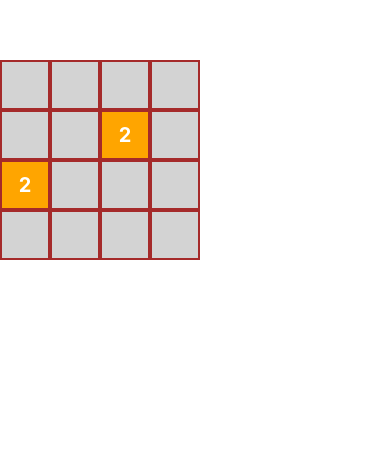
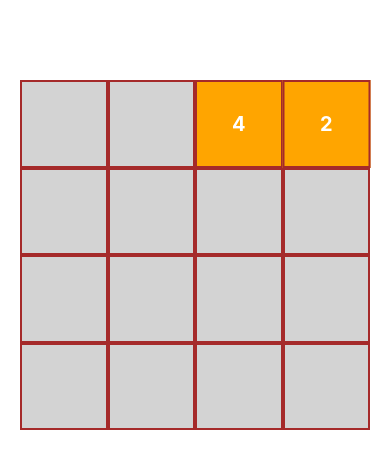
Before and after one commit to jelmersnippe/2048-clone, a React Native app: screen / in a window 390 px wide. Shown: the part 167-636 px from the top of the page. Built offline with nearby package versions, Linux system fonts and the light colour scheme.

Commit message:
Rename Tile -> Cell and use dynamic sizes

```diff
--- a/src/App.tsx
+++ b/src/App.tsx
@@ -2,13 +2,12 @@ import React, {useEffect, useState} from 'react';
 import {SafeAreaView, StatusBar, StyleSheet} from 'react-native';
 import Grid from './grid';
 import GestureHandler, {Direction} from './GestureHandler';
-import {TileData} from './grid/TileData';
-
-export const TILE_SIZE = 50;
+import {CellData} from './grid/Cell/CellData';
+import {theme} from './theme';
 
 const App = () => {
     const [gameStarted, setGameStarted] = useState(false);
-    const [field, setField] = useState<Array<Array<TileData | null>>>([
+    const [field, setField] = useState<Array<Array<CellData | null>>>([
         [null, null, null, null],
         [null, null, null, null],
         [null, null, null, null],
@@ -17,12 +16,12 @@ const App = () => {
 
     useEffect(() => {
         if (!gameStarted) {
-            spawnRandomTile(field, 2);
+            spawnRandomCell(field, 2);
             setGameStarted(true);
         }
     }, []);
 
-    const debugLog = (field: Array<Array<TileData | null>>) => {
+    const debugLog = (field: Array<Array<CellData | null>>) => {
         for (let row = 0; row < field.length; row++) {
             let rowString = '';
             for (let cell = 0; cell < field[row].length; cell++) {
@@ -34,7 +33,7 @@ const App = () => {
         console.log('');
     };
 
-    const updateAllTiles = (axis: 'horizontal' | 'vertical', start: number, end: number): boolean => {
+    const updateAllCells = (axis: 'horizontal' | 'vertical', start: number, end: number): boolean => {
         console.log('axis', axis);
         console.log('start', start);
         console.log('end', end);
@@ -72,7 +71,7 @@ const App = () => {
                     continue;
                 }
 
-                console.log('tile');
+                console.log('cell');
 
                 let currentIndex = horizontalMovement ? cellIndex : rowIndex;
                 const currentCell = updatedField[rowIndex][cellIndex];
@@ -88,13 +87,13 @@ const App = () => {
                     console.log('nextIndex', nextIndex);
 
                     if (inverse ? nextIndex > start : nextIndex < start) {
-                        console.log('nextIndex is outside of bounds, moving to next tile');
+                        console.log('nextIndex is outside of bounds, moving to next cell');
                         break;
                     }
 
                     if (updatedField[rowIndexToCheck][cellIndexToCheck] !== null && updatedField[rowIndexToCheck][cellIndexToCheck]?.value === currentCell?.value) {
-                        console.log('self tile value:', currentCell?.value);
-                        console.log('other tile value:', updatedField[rowIndexToCheck][cellIndexToCheck]?.value);
+                        console.log('self cell value:', currentCell?.value);
+                        console.log('other cell value:', updatedField[rowIndexToCheck][cellIndexToCheck]?.value);
                         updatedField[rowIndexToCheck][cellIndexToCheck] = null;
                         merged = true;
                     }
@@ -105,7 +104,7 @@ const App = () => {
                         changesMade++;
                     }
                     else {
-                        console.log('no free spot, moving on to next tile');
+                        console.log('no free spot, moving on to next cell');
                         break;
                     }
                 }
@@ -135,55 +134,55 @@ const App = () => {
 
         switch (direction) {
             case Direction.LEFT:
-                changed = updateAllTiles('horizontal', 0, field.length - 1);
+                changed = updateAllCells('horizontal', 0, field.length - 1);
                 break;
             case Direction.RIGHT:
-                changed = updateAllTiles('horizontal', field.length - 1, 0);
+                changed = updateAllCells('horizontal', field.length - 1, 0);
                 break;
             case Direction.UP:
-                changed = updateAllTiles('vertical', 0, field.length - 1);
+                changed = updateAllCells('vertical', 0, field.length - 1);
                 break;
             case Direction.DOWN:
-                changed = updateAllTiles('vertical', field.length - 1, 0);
+                changed = updateAllCells('vertical', field.length - 1, 0);
                 break;
         }
 
         if (changed) {
             setTimeout(() => {
-                spawnRandomTile(updatedField, 1);
+                spawnRandomCell(updatedField, 1);
             }, 250);
         }
     };
 
-    const attemptToFillTile = (currentField: Array<Array<TileData | null>>): Array<Array<TileData | null>> => {
+    const attemptToFillCell = (currentField: Array<Array<CellData | null>>): Array<Array<CellData | null>> => {
         const updatedField = currentField;
 
         const row = Math.floor(Math.random() * 100) % 4;
         const cell = Math.floor(Math.random() * 100) % 4;
 
         if (!updatedField[row][cell]) {
-            updatedField[row][cell] = new TileData();
-            updatedField[row][cell]?.location.setValue({x: cell * TILE_SIZE, y: row * TILE_SIZE});
+            updatedField[row][cell] = new CellData();
+            updatedField[row][cell]?.location.setValue({x: cell * theme.CELL_SIZE, y: row * theme.CELL_SIZE});
             return updatedField;
         } else {
-            return attemptToFillTile(updatedField);
+            return attemptToFillCell(updatedField);
         }
     };
 
-    const spawnRandomTile = (currentField: Array<Array<TileData | null>>, amount: number) => {
+    const spawnRandomCell = (currentField: Array<Array<CellData | null>>, amount: number) => {
         let updatedField = currentField;
 
-        const filledTileCount = currentField.reduce((acc, cur) => {
+        const filledCellCount = currentField.reduce((acc, cur) => {
             return acc + cur.reduce((acc, cur) => acc + (cur !== null ? 1 : 0), 0);
         }, 0);
 
-        if (filledTileCount >= 16) {
-            console.log('No more empty tiles');
+        if (filledCellCount >= 16) {
+            console.log('No more empty cells');
             return;
         }
 
         for (let i = 0; i < amount; i++) {
-            updatedField = attemptToFillTile(updatedField);
+            updatedField = attemptToFillCell(updatedField);
         }
 
         setField([...updatedField]);
--- a/src/grid/TileData.ts
+++ b/src/grid/Cell/CellData.ts
@@ -1,6 +1,6 @@
 import {Animated} from 'react-native';
 
-export class TileData {
+export class CellData {
     value = (Math.random() * 100) > 90 ? 4 : 2;
     location = new Animated.ValueXY();
 
--- a/src/grid/Cell.tsx
+++ b/src/grid/Cell/index.tsx
@@ -1,7 +1,6 @@
 import {Animated, Text} from 'react-native';
+import React, {FunctionComponent} from 'react';
 import styles from './styles';
-import React, {FunctionComponent, useEffect} from 'react';
-import {TILE_SIZE} from '../App';
 
 interface Props {
     value: number;
@@ -12,12 +11,6 @@ const Cell: FunctionComponent<Props> = ({value, location}) => {
     return (
         <Animated.View style={{
             ...styles.cell,
-            backgroundColor: 'orange',
-            width: TILE_SIZE,
-            height: TILE_SIZE,
-            alignItems: 'center',
-            justifyContent: 'center',
-            position: 'absolute',
             transform: [
                 {translateX: location.x},
                 {translateY: location.y}
--- /dev/null
+++ b/src/grid/Cell/styles.ts
@@ -0,0 +1,22 @@
+import {StyleSheet} from 'react-native';
+import {theme} from '../../theme';
+
+const styles = StyleSheet.create({
+    cell: {
+        borderWidth: 2,
+        borderColor: 'brown',
+        backgroundColor: 'orange',
+        width: theme.CELL_SIZE,
+        height: theme.CELL_SIZE,
+        alignItems: 'center',
+        justifyContent: 'center',
+        position: 'absolute'
+    },
+    cellText: {
+        color: 'white',
+        fontWeight: 'bold',
+        fontSize: 20
+    }
+});
+
+export default styles;
--- a/src/grid/index.tsx
+++ b/src/grid/index.tsx
@@ -3,18 +3,18 @@ import {Props} from './props';
 import {Animated, View} from 'react-native';
 import styles from './styles';
 import Cell from './Cell';
-import {TileData} from './TileData';
-import {TILE_SIZE} from '../App';
+import {CellData} from './Cell/CellData';
+import {theme} from '../theme';
 
 const Grid: FunctionComponent<Props> = ({state}) => {
 
     useEffect(() => {
-        state.forEach((row, i) => {
-            row.forEach((e, j) => {
-                if (e) {
-                    Animated.timing(e.location, {
-                        toValue: {x: TILE_SIZE * j, y: TILE_SIZE * i},
-                        duration: 250,
+        state.forEach((row, rowIndex) => {
+            row.forEach((cell, cellIndex) => {
+                if (cell) {
+                    Animated.timing(cell.location, {
+                        toValue: {x: theme.CELL_SIZE * cellIndex, y: theme.CELL_SIZE * rowIndex},
+                        duration: 150,
                         useNativeDriver: true
                     }).start();
                 }
@@ -22,14 +22,14 @@ const Grid: FunctionComponent<Props> = ({state}) => {
         });
     }, [state]);
 
-    const renderCells = (field: Array<Array<TileData | null>>): Array<JSX.Element> => {
+    const renderCells = (field: Array<Array<CellData | null>>): Array<JSX.Element> => {
         const cells: Array<JSX.Element> = [];
 
-        for (let i = 0; i < field.length; i++) {
-            for (let j = 0; j < field[i].length; j++) {
-                const cell = field[i][j];
+        for (let rowIndex = 0; rowIndex < field.length; rowIndex++) {
+            for (let cellIndex = 0; cellIndex < field[rowIndex].length; cellIndex++) {
+                const cell = field[rowIndex][cellIndex];
                 if (cell) {
-                    cells.push(<Cell value={cell.value} location={cell.location} key={`${i}-${j}`}/>);
+                    cells.push(<Cell value={cell.value} location={cell.location} key={`${rowIndex}-${cellIndex}`}/>);
                 }
             }
         }
@@ -44,7 +44,7 @@ const Grid: FunctionComponent<Props> = ({state}) => {
                     <View key={rowIndex} style={styles.row}>
                         {
                             row.map((cell, cellIndex) =>
-                                <View key={rowIndex + '-' + cellIndex} style={{...styles.cell, backgroundColor: 'lightgrey'}}/>
+                                <View key={rowIndex + '-' + cellIndex} style={styles.cell}/>
                             )
                         }
                     </View>
--- a/src/grid/props.ts
+++ b/src/grid/props.ts
@@ -1,5 +1,5 @@
-import {TileData} from './TileData';
+import {CellData} from './Cell/CellData';
 
 export type Props = {
-    state: Array<Array<TileData | null>>;
+    state: Array<Array<CellData | null>>;
 }
--- a/src/grid/styles.ts
+++ b/src/grid/styles.ts
@@ -1,26 +1,22 @@
-import {Dimensions, StyleSheet} from 'react-native';
+import {StyleSheet} from 'react-native';
+import {theme} from '../theme';
 
 const styles = StyleSheet.create({
     grid: {
-        width: Dimensions.get('window').width,
-        height: Dimensions.get('window').width
+        width: theme.GRID_SIZE,
+        height: theme.GRID_SIZE
     },
     row: {
         flexDirection: 'row'
     },
     cell: {
-        width: 50,
-        height: 50,
+        width: theme.CELL_SIZE,
+        height: theme.CELL_SIZE,
         borderWidth: 2,
         borderColor: 'brown',
-        backgroundColor: '#999',
+        backgroundColor: 'lightgrey',
         alignItems: 'center',
         justifyContent: 'center'
-    },
-    cellText: {
-        color: 'white',
-        fontWeight: 'bold',
-        fontSize: 20
     }
 });
 
--- /dev/null
+++ b/src/theme.ts
@@ -0,0 +1,9 @@
+import {Dimensions} from 'react-native';
+
+const GRID_SIZE = Dimensions.get('window').width - 40;
+const CELL_SIZE = GRID_SIZE / 4;
+
+export const theme = {
+    GRID_SIZE,
+    CELL_SIZE
+};
```
